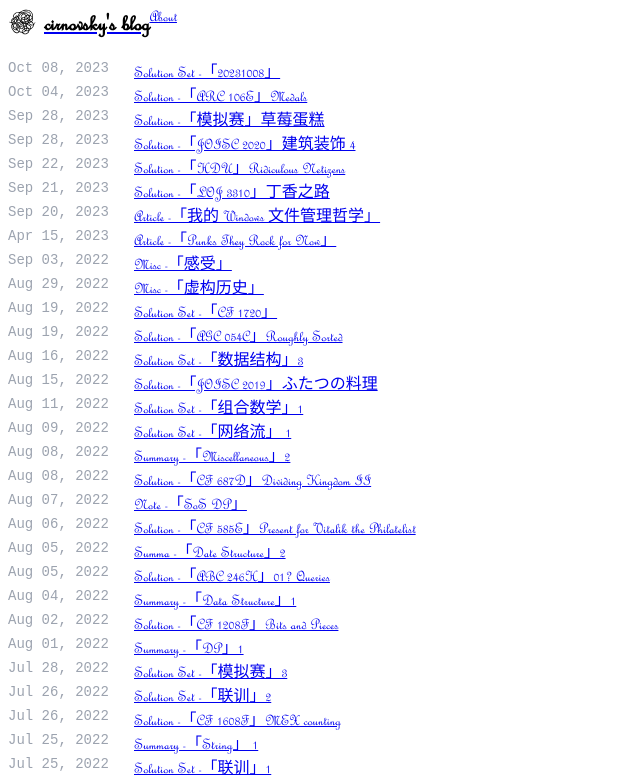
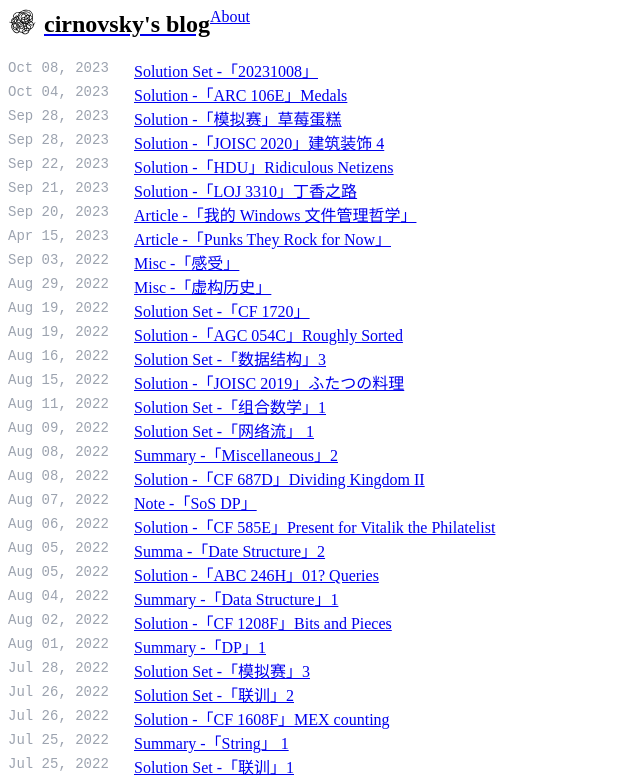
Before and after one commit to cirnovsky/blog, a Next.js app: page / in a window 1280 px wide. Shown: the top 779 px of the page, without its empty margins (0-640 px from the left). Built offline with nearby package versions, Linux system fonts and the light colour scheme.

Commit message:
Update posts.

```diff
--- a/pages/_app.js
+++ b/pages/_app.js
@@ -3,12 +3,23 @@ import localFont from 'next/font/local'
 import '../styles/global.css'
 
 const myFont = localFont({
-    src: './french-script-mt.ttf'
+    src: [
+        {
+            path: './french-script-mt.ttf',
+            weight: '400',
+            style: 'normal'
+        },
+        {
+            path: 'Inkfree.ttf',
+            weight: '400',
+            style: 'normal'
+        }
+    ]
 })
 
 function MyApp({Component, pageProps}) {
     return (
-        <main className={myFont.className}>
+        <main>
             <Component {...pageProps}/>
         </main>
     )
--- a/posts/sol-20231008.md
+++ b/posts/sol-20231008.md
@@ -3,7 +3,7 @@ date: '2023-10-08'
 title: 'Solution Set -「20231008」'
 ---
 
-&emsp;&emsp;[<p style="font-family:'French Script MT'">Link.</p>](http://222.180.160.110:1024/contest/4293/)
+&emsp;&emsp;[Link.](http://222.180.160.110:1024/contest/4293/)
 
 ### A. 特种训练 (train)
 
```
Also changed, not shown: pages/Inkfree.ttf (added).
